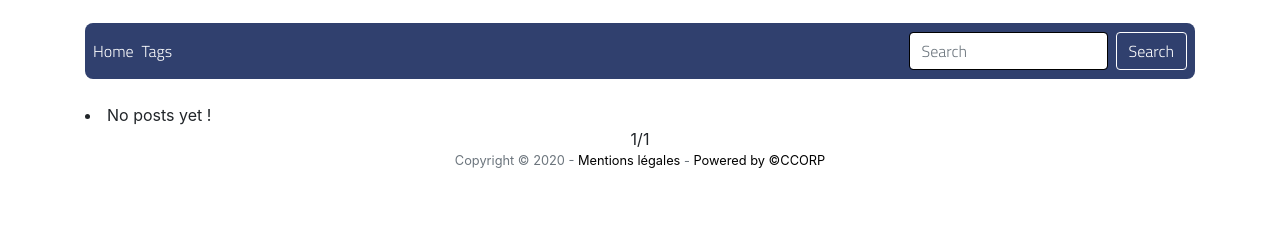
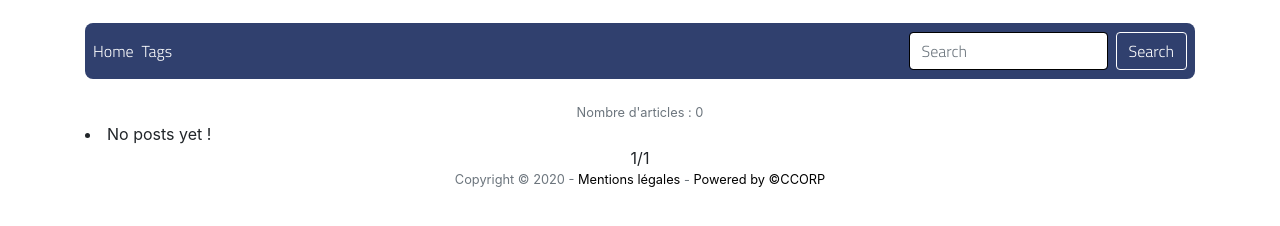
Before and after one commit to sloutmyv/SYC_BLOG_2020, a Django app: page / in a window 1280 px wide. Shown: the part 415-641 px from the top of the page. Run offline with Django 3.2, Linux system fonts and the light colour scheme; data that the repository does not hold is empty; some libraries are stand-ins or nearby versions.

Commit message:
20200414-0959 - Nombre d'articles

```diff
--- a/src/posts/templates/posts/posts_list.html
+++ b/src/posts/templates/posts/posts_list.html
@@ -4,6 +4,9 @@
 {% block head_title %} {{ block.super }} | Home {% endblock head_title %}
   <body>
     {% block content %}
+      <div class="container text-center">
+        <span class="text-muted"> Nombre d'articles : {{ nb_post_published }} </span>
+      </div>
       {% for post in object_list %}
       <div class="jumbotron jumbotron-fluid titillium-text">
         <div class="container post-detail-item">
--- a/src/posts/views.py
+++ b/src/posts/views.py
@@ -50,7 +50,6 @@ class PostListView(ListView):
         author = self.kwargs.get('author')
         private_space = self.kwargs.get('privatespace')
         tag = self.kwargs.get('tag_url')
-        print(tag)
 
         if query:
             queryset = super().get_queryset().filter(
@@ -71,6 +70,8 @@ class PostListView(ListView):
 
     def get_context_data(self,**kwargs):
         context = super().get_context_data(**kwargs)
+        context['nb_post_published'] = Post.objects.active().count()
+        print(context)
         return context
 
 class PostUpdateView(LoginRequiredMixin, UpdateView):
```
Also changed, not shown: 1 other file.
